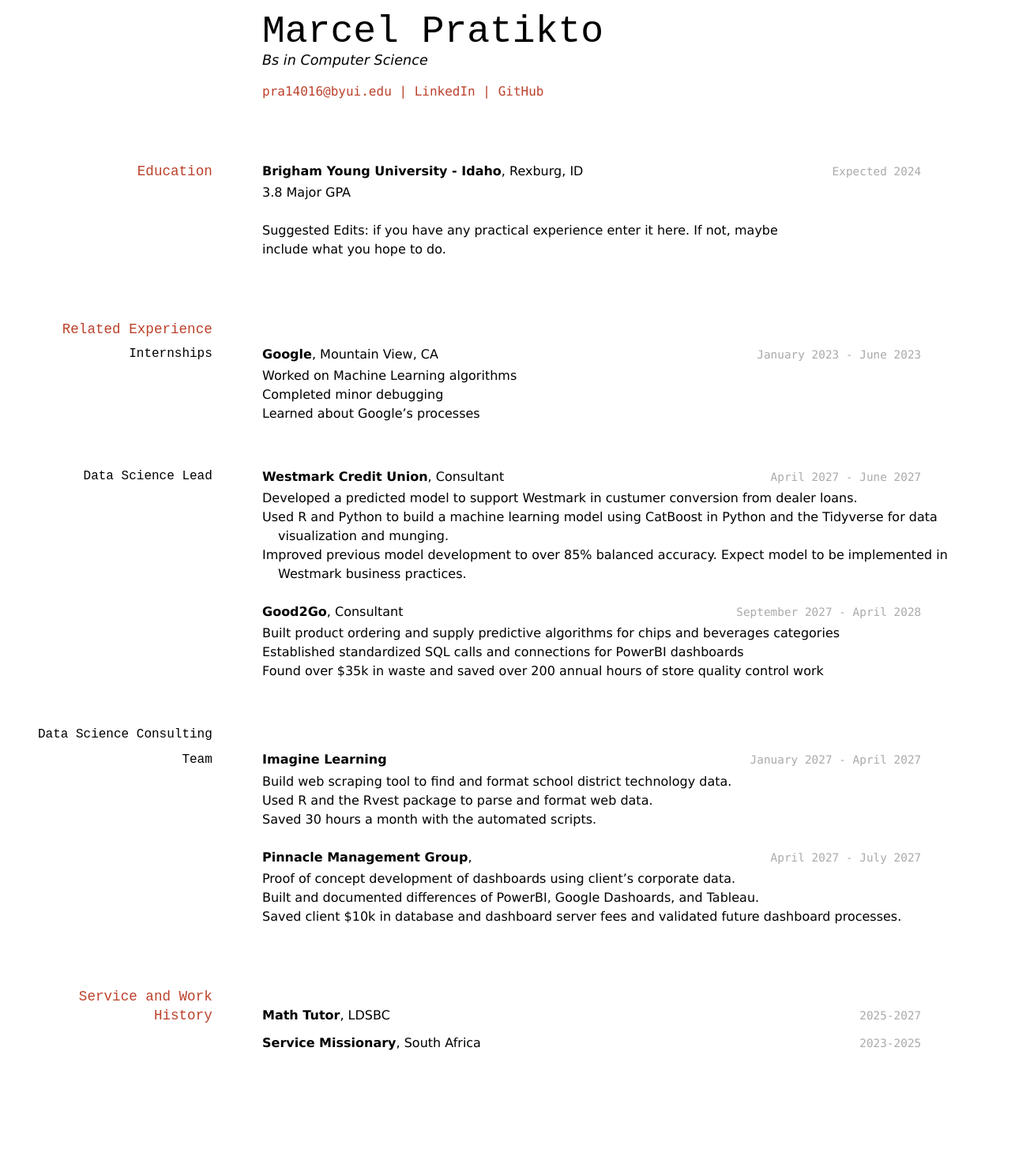
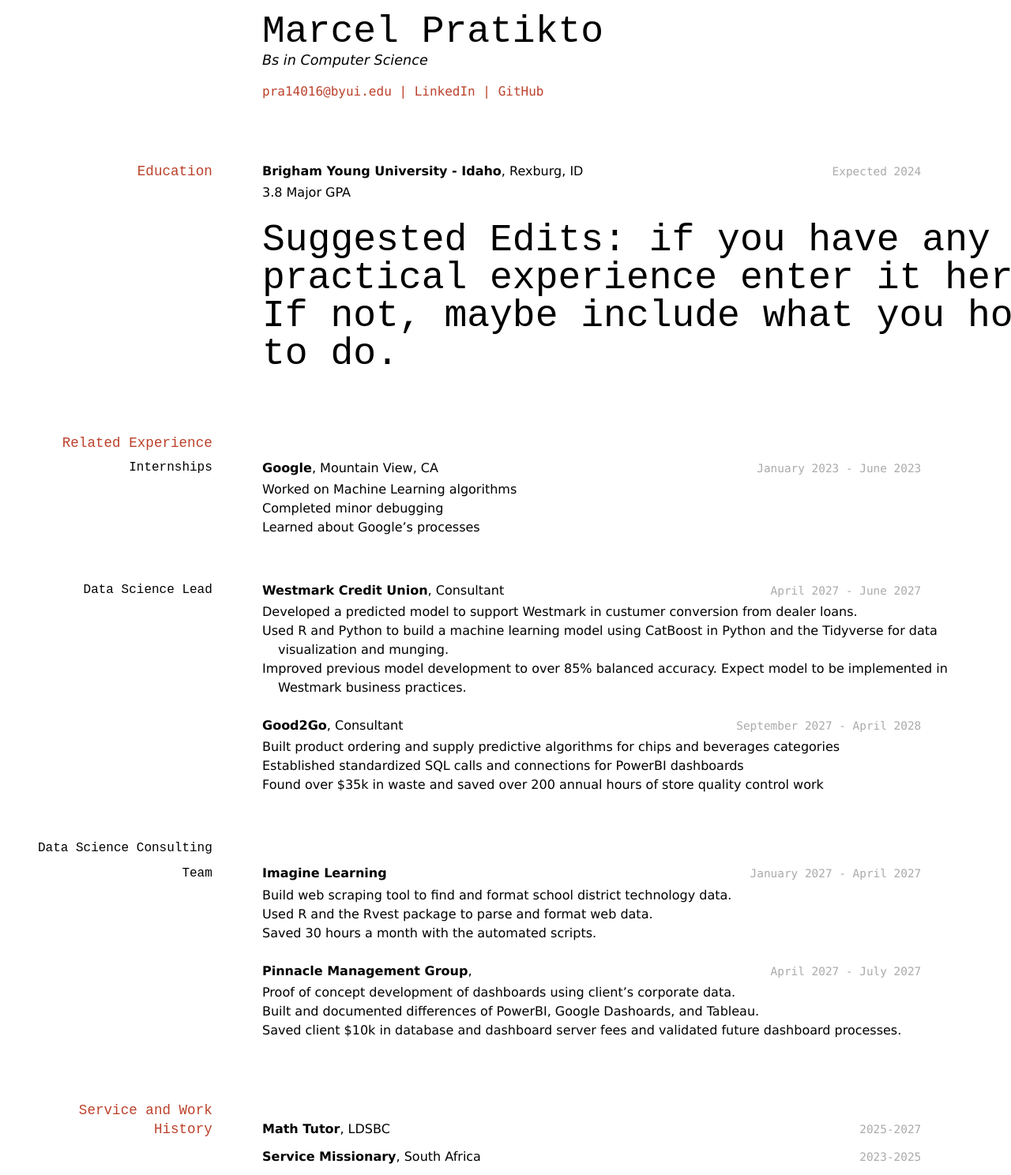
Before and after one commit to jluke-russell/marcelpratikto_resume, a Jekyll site: the page built from docs/index.md, in a window 1280 px wide. Shown: the whole page at 79% size. Built offline with Jekyll 4.4.1, drawn with Linux system fonts in a browser that asks for light colours; before the commit the page ends 1344 px from its top, so only the background shows below that.

```diff
--- a/docs/index.md
+++ b/docs/index.md
@@ -21,7 +21,7 @@ __Brigham Young University - Idaho__, Rexburg, ID
 - 3.8 Major GPA
 
 
-Suggested Edits: if you have any practical experience enter it here. If not, maybe include what you hope to do.
+# Suggested Edits: if you have any practical experience enter it here. If not, maybe include what you hope to do.
 
 ## Related Experience
 
```
